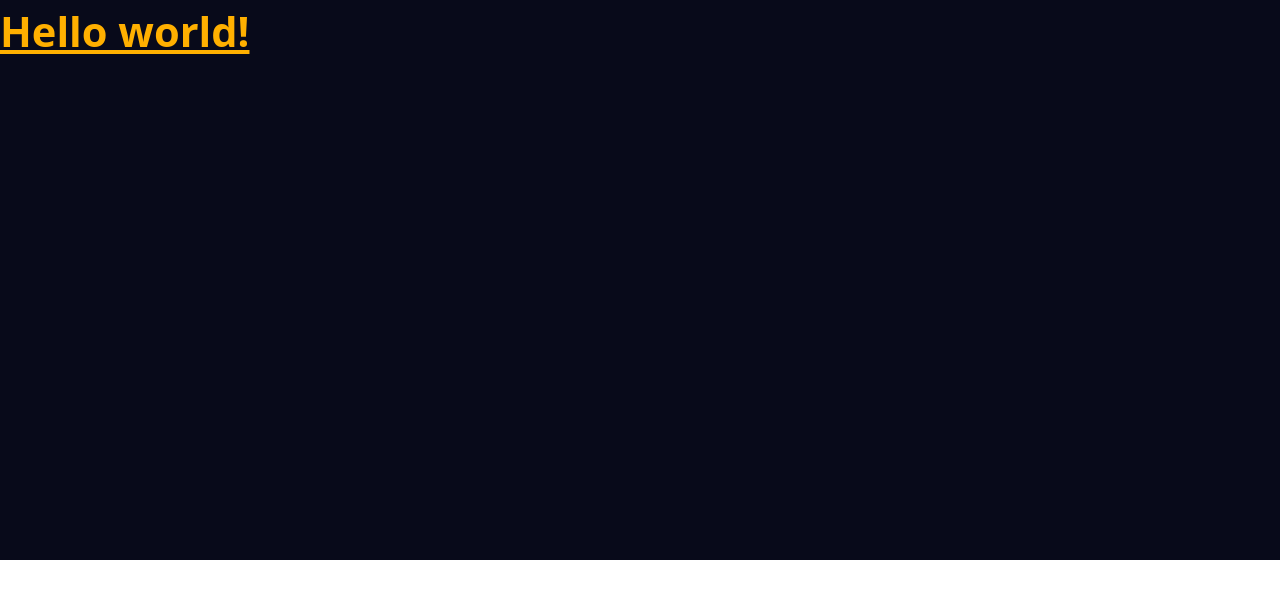
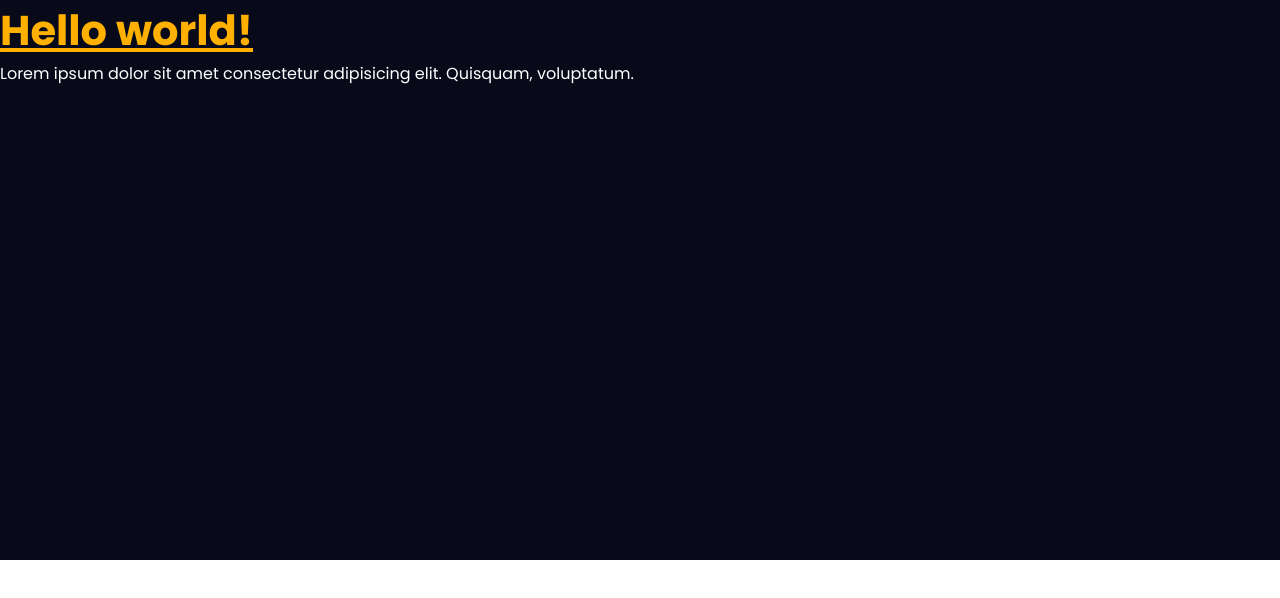
Before and after one commit to MilaHalko/streaming-service-app, a React (Create React App) app: page / in a window 1280 px wide. Shown: the top 598 px of the page. Built offline with nearby package versions, Linux system fonts and the light colour scheme.

Commit message:
yarn add react-router-dom, swiper, aos + google fonts

```diff
--- a/package.json
+++ b/package.json
@@ -6,9 +6,12 @@
     "@testing-library/jest-dom": "^5.17.0",
     "@testing-library/react": "^13.4.0",
     "@testing-library/user-event": "^13.5.0",
+    "aos": "^2.3.4",
     "react": "^18.2.0",
     "react-dom": "^18.2.0",
+    "react-router-dom": "^6.20.1",
     "react-scripts": "5.0.1",
+    "swiper": "^11.0.5",
     "web-vitals": "^2.1.4"
   },
   "scripts": {
@@ -36,6 +39,7 @@
     ]
   },
   "devDependencies": {
+    "@tailwindcss/line-clamp": "^0.4.4",
     "tailwindcss": "^3.3.6"
   }
 }
--- a/src/App.js
+++ b/src/App.js
@@ -3,7 +3,8 @@ import React from "react";
 function App() {
     return (
         <div className="h-header bg-main w-full">
-        <h1 className="text-h1 text-star font-bold underline">Hello world!</h1>
+            <h1 className="text-h1 text-star font-bold underline">Hello world!</h1>
+            <p className="text-white">Lorem ipsum dolor sit amet consectetur adipisicing elit. Quisquam, voluptatum.</p>
         </div>
     )
 }
--- a/src/index.css
+++ b/src/index.css
@@ -1,3 +1,16 @@
+
+@import url('https://fonts.googleapis.com/css2?family=Poppins:ital,wght@0,100;0,200;0,300;0,400;0,500;0,600;0,700;0,800;0,900;1,100;1,200;1,300;1,400;1,500;1,600;1,700;1,800;1,900&family=Roboto+Condensed:wght@400;700&family=Roboto:wght@300;400;500&display=swap');
+/* @import url('https://fonts.googleapis.com/css2?family=Roboto+Condensed:wght@400;700&family=Roboto:wght@300;400;500'); */
 @tailwind base;
 @tailwind components;
 @tailwind utilities;
+
+body, html {
+    font-family: 'Poppins', sans-serif;
+    font-weight: 400;
+}
+
+input:focus, textarea:focus, select:focus{
+    outline: 0 !important;
+    box-shadow: none !important;
+}
--- a/src/index.js
+++ b/src/index.js
@@ -2,10 +2,17 @@ import React from 'react';
 import ReactDOM from 'react-dom/client';
 import './index.css';
 import App from './App';
+import {Swiper, SwiperSlide} from 'swiper/react';
+import {Navigation, Pagination, Scrollbar, A11y} from 'swiper';
+import AOS from 'aos';
+import 'aos/dist/aos.css';
+import { BrowserRouter } from 'react-router-dom';
 
 const root = ReactDOM.createRoot(document.getElementById('root'));
 root.render(
   <React.StrictMode>
-    <App />
+    <BrowserRouter>
+      <App />
+    </BrowserRouter>
   </React.StrictMode>
 );
--- a/tailwind.config.js
+++ b/tailwind.config.js
@@ -24,5 +24,5 @@ module.exports = {
             },
         },
     },
-    plugins: [],
+    plugins: [require('@tailwindcss/line-clamp')],
 }
```
Also changed, not shown: 2 other files (tests, documents, lock files or other folders).
